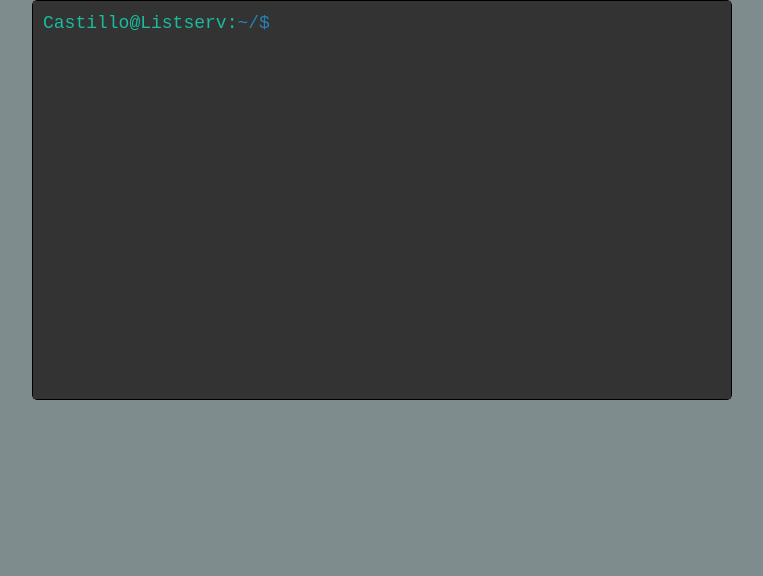
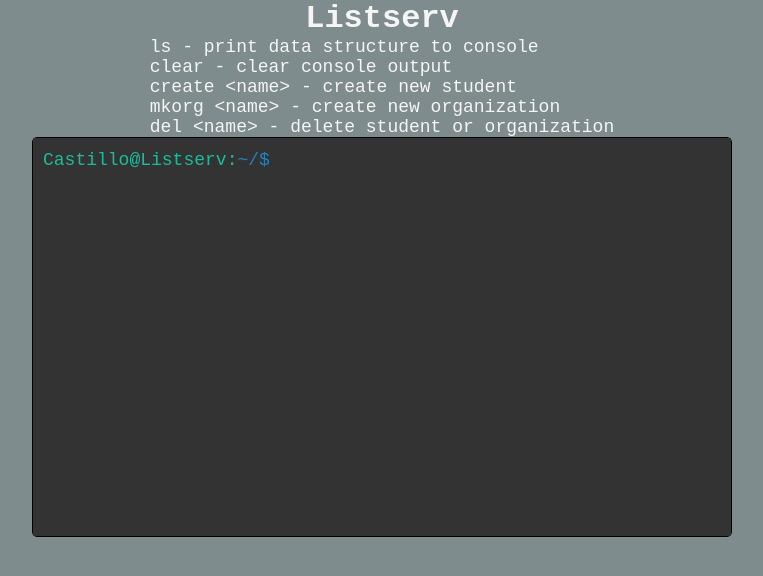
Before and after one commit to ac488603/Listserv-web, a plain HTML site: page index.html in a window 1280 px wide. Shown: the whole page, without its empty margins (258-1021 px from the left). Drawn offline with Linux system fonts and the light colour scheme.

Commit message:
listed existing commands to the UI

```diff
--- a/css/main.css
+++ b/css/main.css
@@ -11,6 +11,13 @@ body {
     background-color: #7f8c8d;
     display: flex;
     justify-content: center;
+    align-items: center;
+    flex-direction: column;
+}
+
+div>h1 {
+    font-size: 32px;
+    text-align: center;
 }
 
 #container {
--- a/index.html
+++ b/index.html
@@ -7,6 +7,16 @@
     <link rel="stylesheet" href="css/main.css" />
   </head>
   <body>
+    <div>
+      <h1>Listserv</h1>
+      <div id="command-list">
+        <p>ls - print data structure to console</p>
+        <p>clear - clear console output</p>
+        <p>create &lt;name&gt; - create new student</p>
+        <p>mkorg &lt;name&gt; - create new organization</p>
+        <p>del &lt;name&gt; - delete student or organization</p>
+      </div>
+    </div>
     <div id="container">
       <div id="commands"></div>
       <span id="path"></span>
```
Also changed, not shown: js/commands/notify.js (added).
